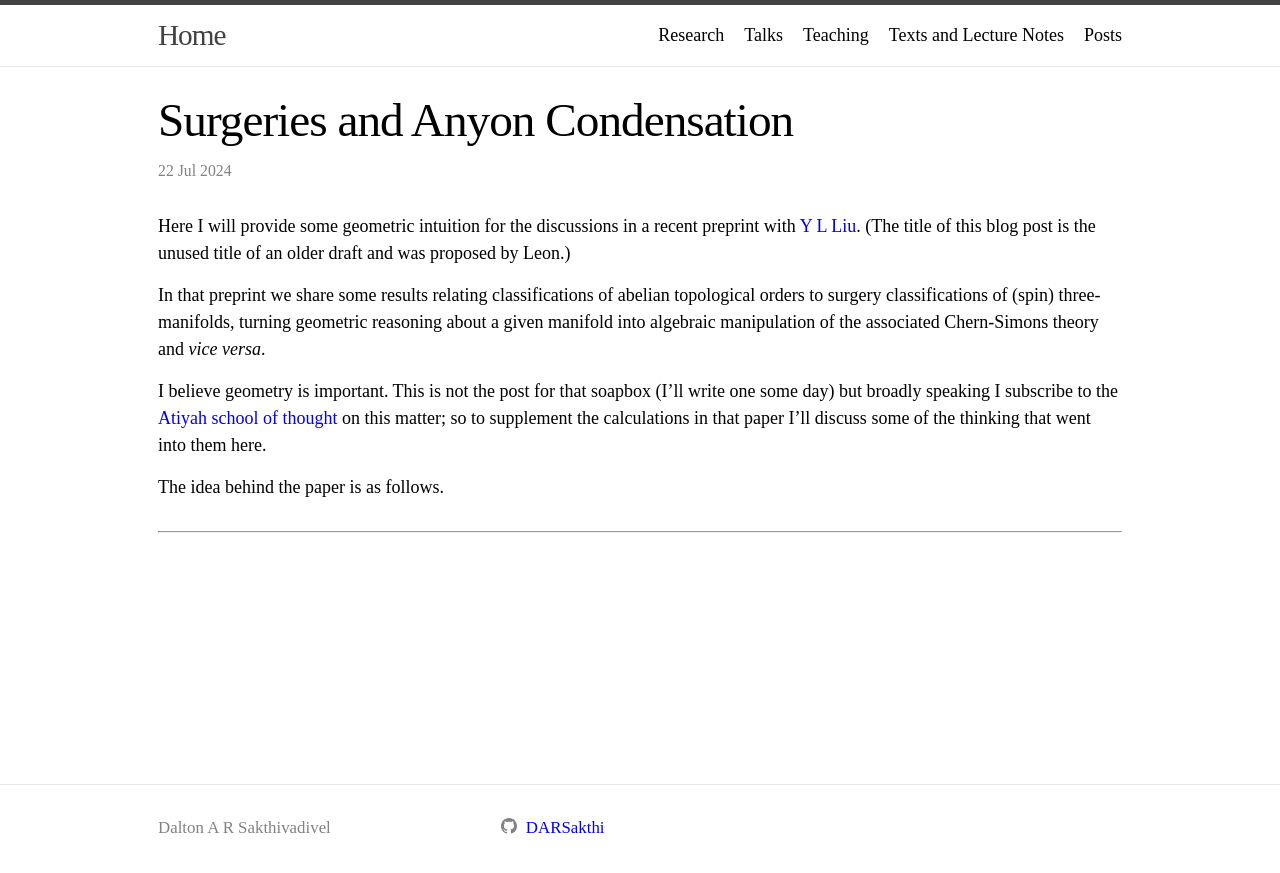
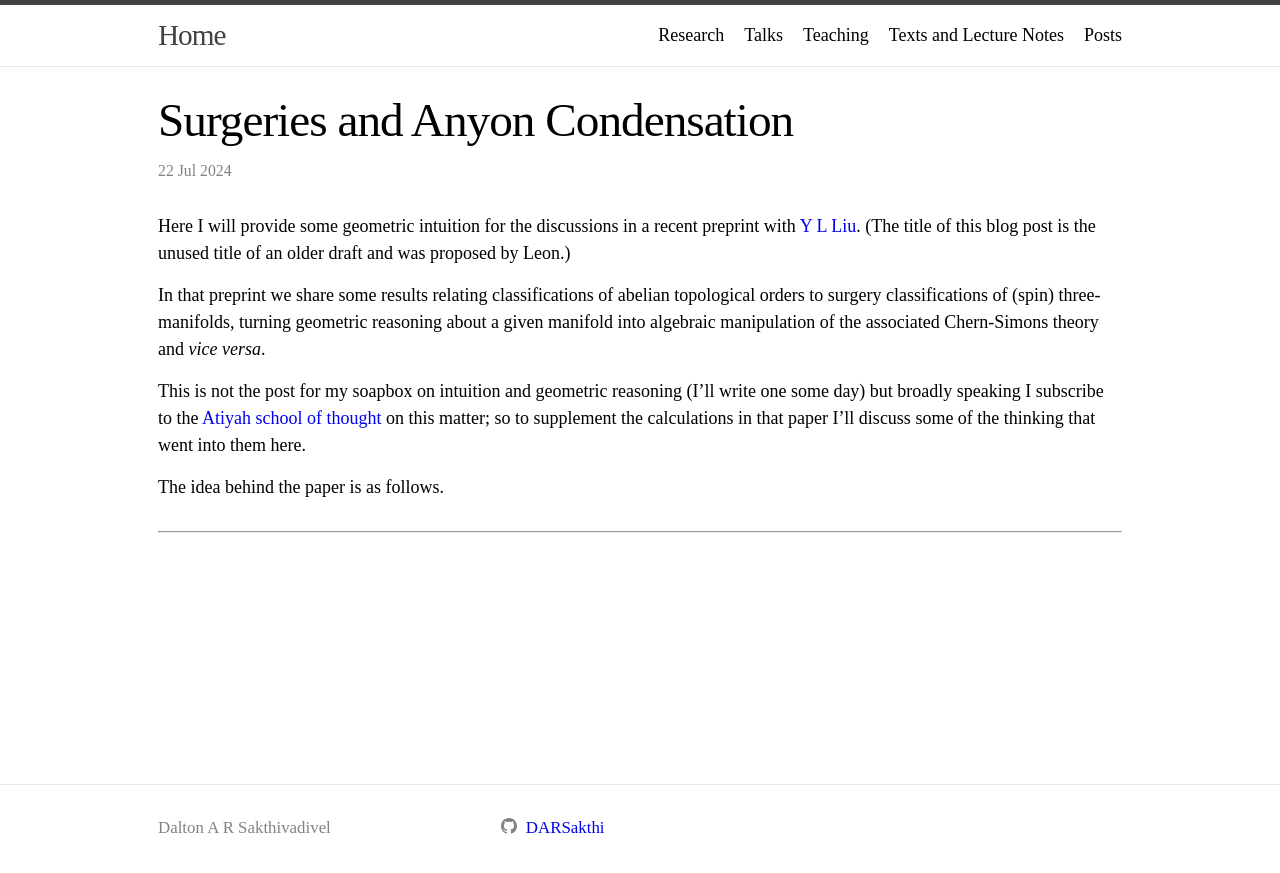
Before and after one commit to DARSakthi/DARSakthi.github.io, a Jekyll site: the page built from _posts/2024-07-22-surgery-and-anyons.markdown, in a window 1280 px wide. Shown: the top 873 px of the page. Built offline with Jekyll 4.4.1, drawn with Linux system fonts in a browser that asks for light colours; comment, search, counter and statistics services are not loaded.

Commit message:
Minor update

```diff
--- a/_posts/2024-07-22-surgery-and-anyons.markdown
+++ b/_posts/2024-07-22-surgery-and-anyons.markdown
@@ -14,6 +14,6 @@ Here I will provide some geometric intuition for the discussions in a recent pre
 
 In that preprint we share some results relating classifications of abelian topological orders to surgery classifications of (spin) three-manifolds, turning geometric reasoning about a given manifold into algebraic manipulation of the associated Chern-Simons theory and _vice versa_.
 
-I believe geometry is important. This is not the post for that soapbox (I'll write one some day) but broadly speaking I subscribe to the [Atiyah school of thought](https://www.cambridge.org/core/journals/bulletin-of-the-london-mathematical-society/article/mathematics-in-the-20th-century/B4083D7C96DD1FC45226542E386E166A) on this matter; so to supplement the calculations in that paper I'll discuss some of the thinking that went into them here.
+This is not the post for my soapbox on intuition and geometric reasoning (I'll write one some day) but broadly speaking I subscribe to the [Atiyah school of thought](https://www.cambridge.org/core/journals/bulletin-of-the-london-mathematical-society/article/mathematics-in-the-20th-century/B4083D7C96DD1FC45226542E386E166A) on this matter; so to supplement the calculations in that paper I'll discuss some of the thinking that went into them here.
 
 The idea behind the paper is as follows.
```
